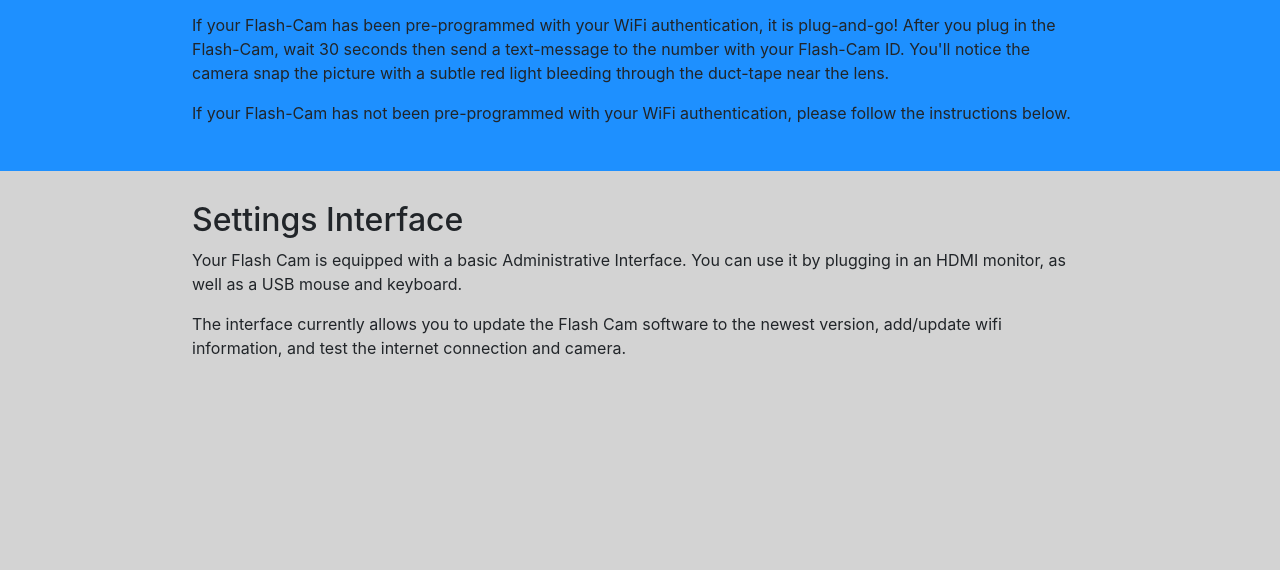
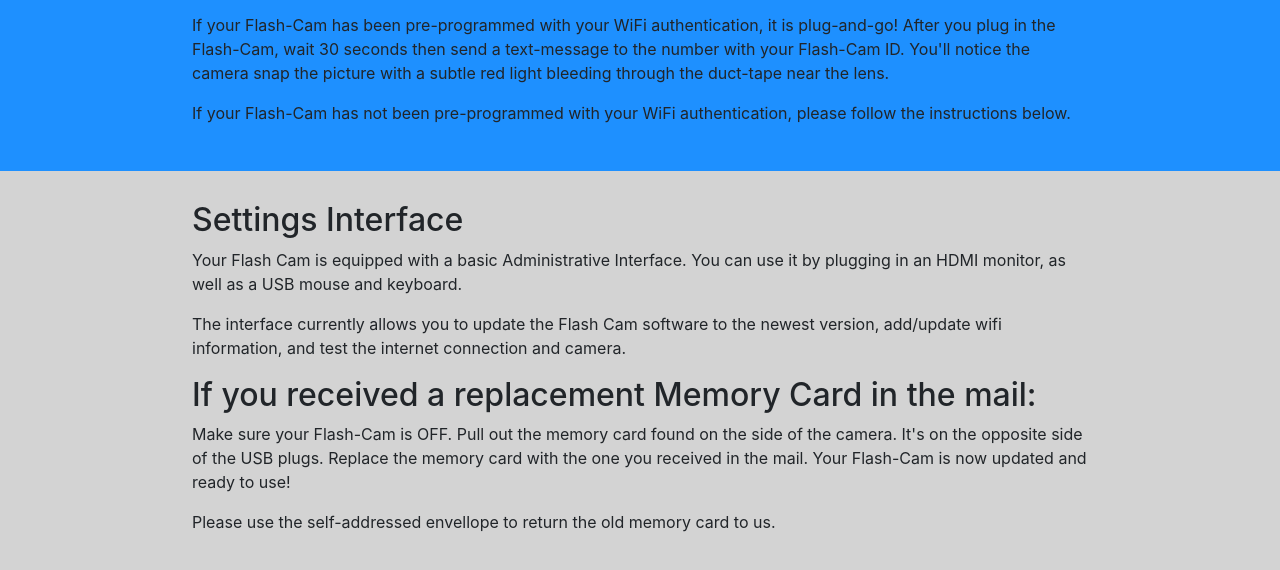
Before and after one commit to MrMicrowaveOven/flash-camera-instruction-manual, a plain HTML site: page index.html in a window 1280 px wide. Shown: the part 799-1369 px from the top of the page. Before the commit the page ends 1205 px from the top, so only its background shows below. Drawn offline with nearby package versions, Linux system fonts and the light colour scheme.

Commit message:
Added instructions for receiving an sd-card

```diff
--- a/index.html
+++ b/index.html
@@ -38,6 +38,11 @@
     <p>Your Flash Cam is equipped with a basic Administrative Interface. You can use it by plugging in an HDMI monitor, as well as a USB mouse and keyboard.</p>
 
     <p>The interface currently allows you to update the Flash Cam software to the newest version, add/update wifi information, and test the internet connection and camera.</p>
+
+    <h2>If you received a replacement Memory Card in the mail:</h2>
+    <p>Make sure your Flash-Cam is OFF.  Pull out the memory card found on the side of the camera.  It's on the opposite side of the USB plugs.  Replace the memory card with the one you received in the mail.  Your Flash-Cam is now updated and ready to use!</p>
+
+    <p>Please use the self-addressed envellope to return the old memory card to us.
   </div>
   <link rel="stylesheet" type="text/css" href="styles.css">
 
```
